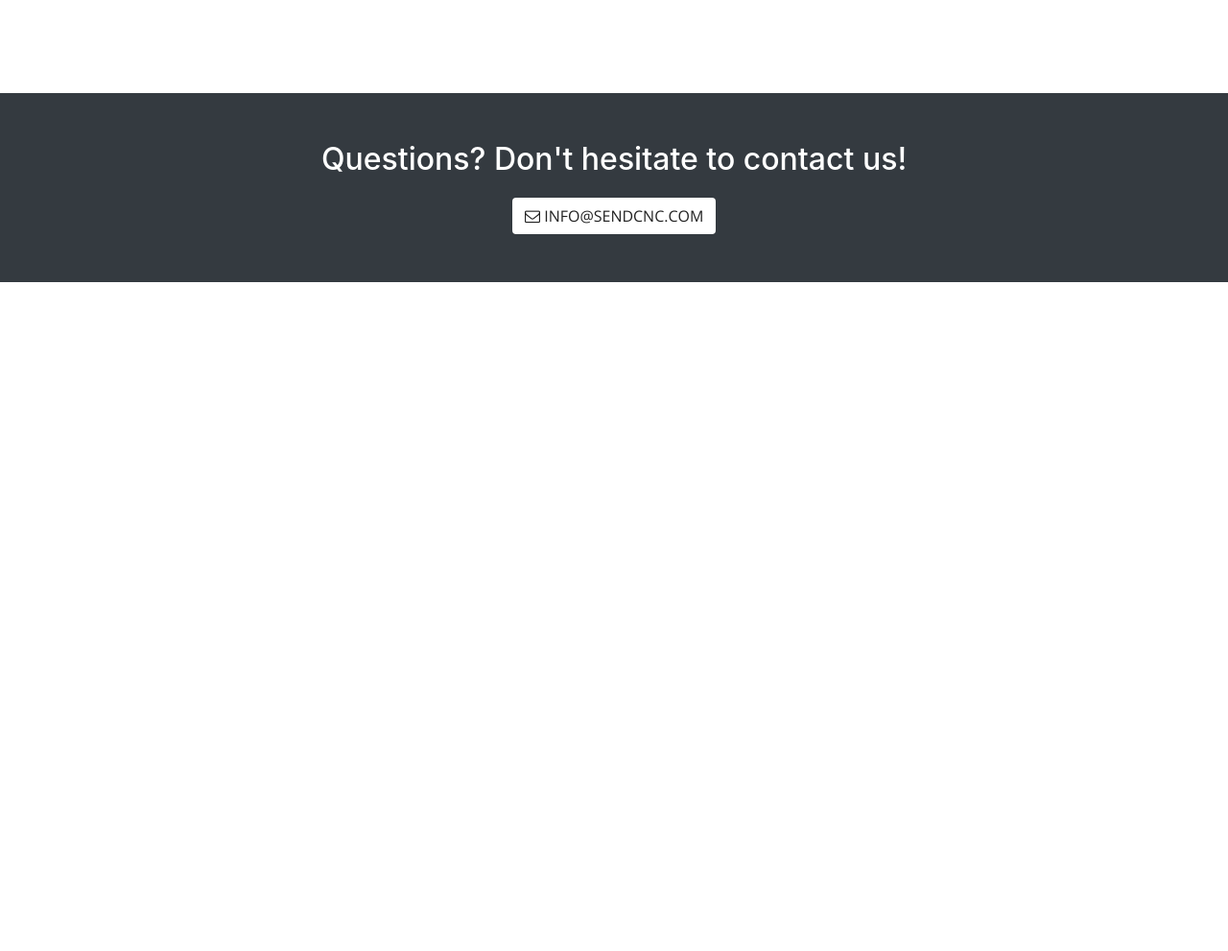
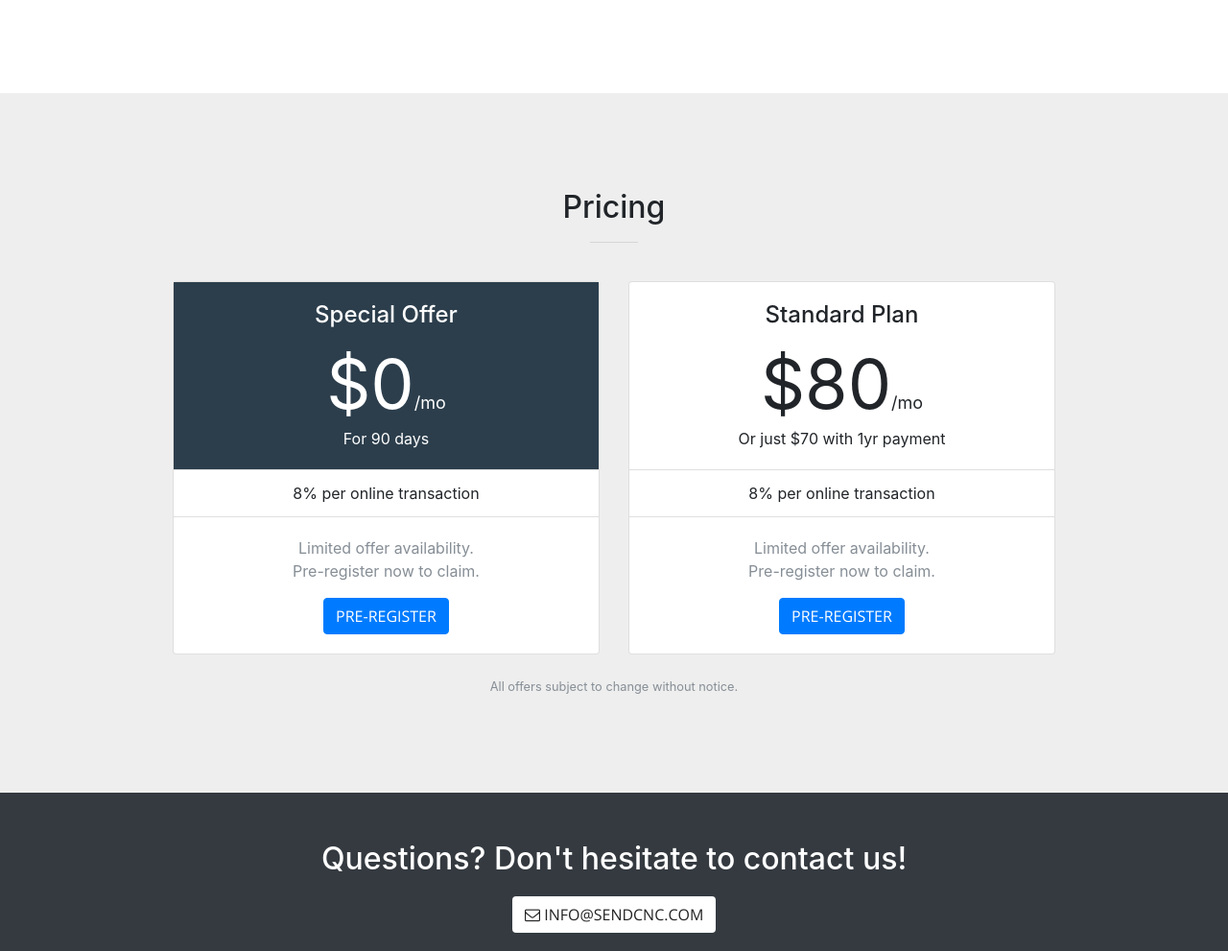
Before and after one commit to sendcnc/sendcnc.github.io, a website with bundled scripts: page index.html in a window 1280 px wide. Shown: the part 1809-2800 px from the top of the page at 96% size. Before the commit the page ends 2103 px from the top, so only its background shows below. Built offline with nearby package versions, Linux system fonts and the light colour scheme.

Commit message:
front end and pricing updates

```diff
--- a/css/creative.css
+++ b/css/creative.css
@@ -310,6 +310,10 @@ header.masthead {
     color: white;
     border-color: #e13612;
     background-color: #eb3812; }
+  .btn-primary:visited {
+    color: white;
+    border-color: #e13612;
+    background-color: #eb3812; }
   .btn-primary.active, .btn-primary:active,
   .open > .btn-primary.dropdown-toggle {
     color: white;
--- a/css/style.css
+++ b/css/style.css
@@ -13,6 +13,9 @@
 }
 input {
     text-align: center;
+}
+.bg-blue {
+    background-color: #2c3e4c;
 }
 
 /** Navigation **/
@@ -33,3 +36,20 @@ header.masthead .header-content .header-content-inner p {
   border-radius: 26px;
   margin-bottom: 20px;
 }
+
+
+/** Pricing **/
+#pricing {
+  background-color: #eeeeee;
+}
+#pricing .card{
+  margin-bottom:20px;
+}
+#pricing p.price {
+  font-size:72px;
+  line-height: 1.25;
+  margin-bottom: 0px;
+}
+#pricing p.price small{
+  font-size:25%;
+}
--- a/index.html
+++ b/index.html
@@ -58,6 +58,9 @@
 							<a class="nav-link js-scroll-trigger" href="#features">Features</a>
 						</li>
 						<li class="nav-item">
+							<a class="nav-link js-scroll-trigger" href="#pricing">Pricing</a>
+						</li>
+						<li class="nav-item">
 							<a class="nav-link js-scroll-trigger" href="#contact">Contact</a>
 						</li>
 					</ul>
@@ -76,7 +79,7 @@
 			</div>
 		</header>
 
-		<section class="bg-primary" id="preregister">
+		<section class="bg-blue" id="preregister">
 			<div class="container">
 				<div class="row">
 					<div class="col-lg-8 mx-auto text-center">
@@ -153,6 +156,59 @@
 				</div>
 			</div>
 		</section>
+
+
+		<section id="pricing">
+			<div class="container">
+				<div class="row">
+					<div class="col-lg-12 text-center">
+						<h2 class="section-heading">Pricing</h2>
+						<hr class="primary">
+						<br>
+					</div>
+				</div>
+			</div>
+			<div class="container">
+				<div class="row">
+					<div class="offset-lg-1 col-lg-5 text-center">
+						<div class="card animated fadeIn wow"  data-wow-delay="250ms">
+							<div class="card-body bg-blue text-white">
+								<h4 class="card-title">Special Offer</h4>
+								<p class="card-text price">$0<small>/mo</small></p>
+								<span class="card-text">For 90 days</span>
+							</div>
+							<ul class="list-group list-group-flush">
+								<li class="list-group-item">8% per online transaction</li>
+							</ul>
+							<div class="card-body">
+								<p class="card-text text-muted">Limited offer availability.<br>Pre-register now to claim.</p>
+								<a href="#preregister" class="card-link btn btn-primary js-scroll-trigger">Pre-Register</a>
+							</div>
+						</div>
+					</div>
+					<div class="col-lg-5 text-center">
+						<div class="card animated fadeIn wow"  data-wow-delay="550ms">
+							<div class="card-body">
+								<h4 class="card-title">Standard Plan</h4>
+								<p class="card-text price">$80<small>/mo</small></p>
+								<span class="card-text">Or just $70 with 1yr payment</span>
+							</div>
+							<ul class="list-group list-group-flush">
+								<li class="list-group-item">8% per online transaction</li>
+							</ul>
+							<div class="card-body">
+								<p class="card-text text-muted">Limited offer availability.	<br>Pre-register now to claim.</p>
+								<a href="#preregister" class="card-link btn btn-primary js-scroll-trigger">Pre-Register</a>
+							</div>
+						</div>
+
+					</div>
+				</div>
+				<div class="text-center"><small class="text-muted">All offers subject to change without notice.</small></div>
+
+			</div>
+		</section>
+
 
 		<!--<section class="p-0" id="portfolio">
 			<div class="container-fluid">
@@ -251,36 +307,13 @@
 			</div>
 		</section>-->
 
-		<div id="contact" class="call-to-action bg-dark">
+		<section id="contact" class="call-to-action bg-dark">
 			<div class="container text-center">
 				<h2>Questions? Don't hesitate to contact us!</h2>
 				<a class="btn btn-default btn-xl animated zoomIn wow" href="http://startbootstrap.com/template-overviews/creative/"><i class="fa fa-envelope-o"></i> info@sendcnc.com</a>
 			</div>
-		</div>
+		</section>
 
-		<!--<section id="contact">
-			<div class="container">
-				<div class="row">
-					<div class="col-lg-8 mx-auto text-center">
-						<h2 class="section-heading">Let's Get In Touch!</h2>
-						<hr class="primary">
-						<p>Ready to start your next project with us? That's great! Give us a call or send us an email and we will get back to you as soon as possible!</p>
-					</div>
-				</div>
-				<div class="row">
-					<div class="col-lg-4 ml-auto text-center">
-						<i class="fa fa-phone fa-3x sr-contact"></i>
-						<p>123-456-6789</p>
-					</div>
-					<div class="col-lg-4 mr-auto text-center">
-						<i class="fa fa-envelope-o fa-3x sr-contact"></i>
-						<p>
-							<a href="mailto:your-email@your-domain.com">feedback@startbootstrap.com</a>
-						</p>
-					</div>
-				</div>
-			</div>
-		</section>-->
 
 		<!-- Bootstrap core JavaScript -->
 		<script src="vendor/jquery/jquery.min.js"></script>
```
